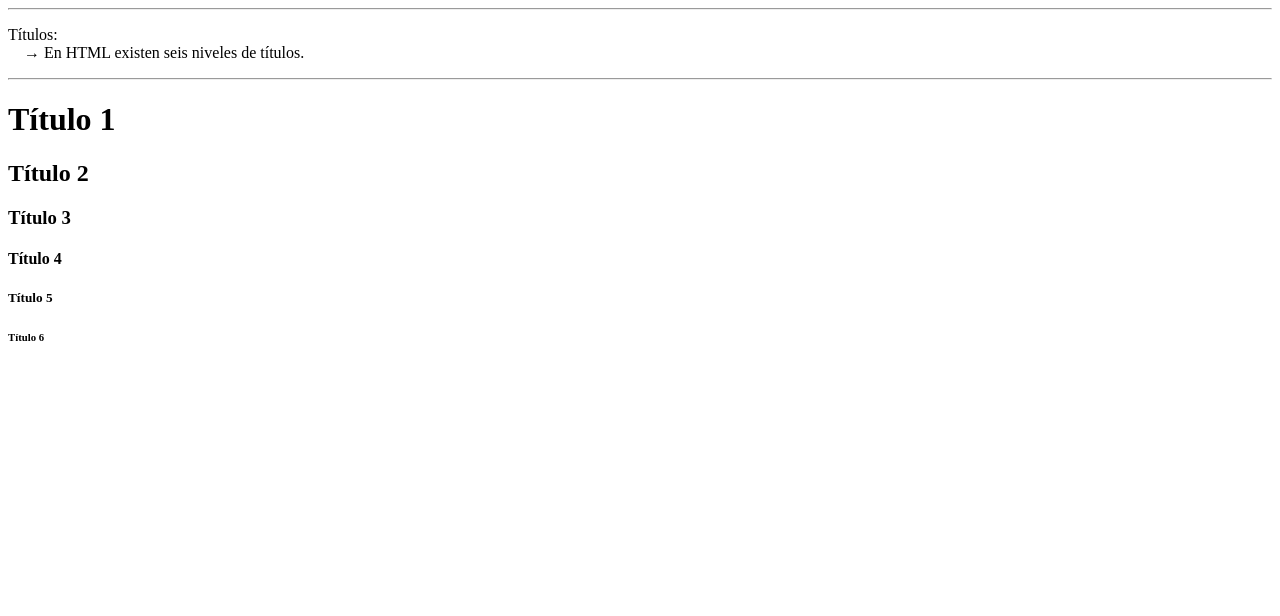
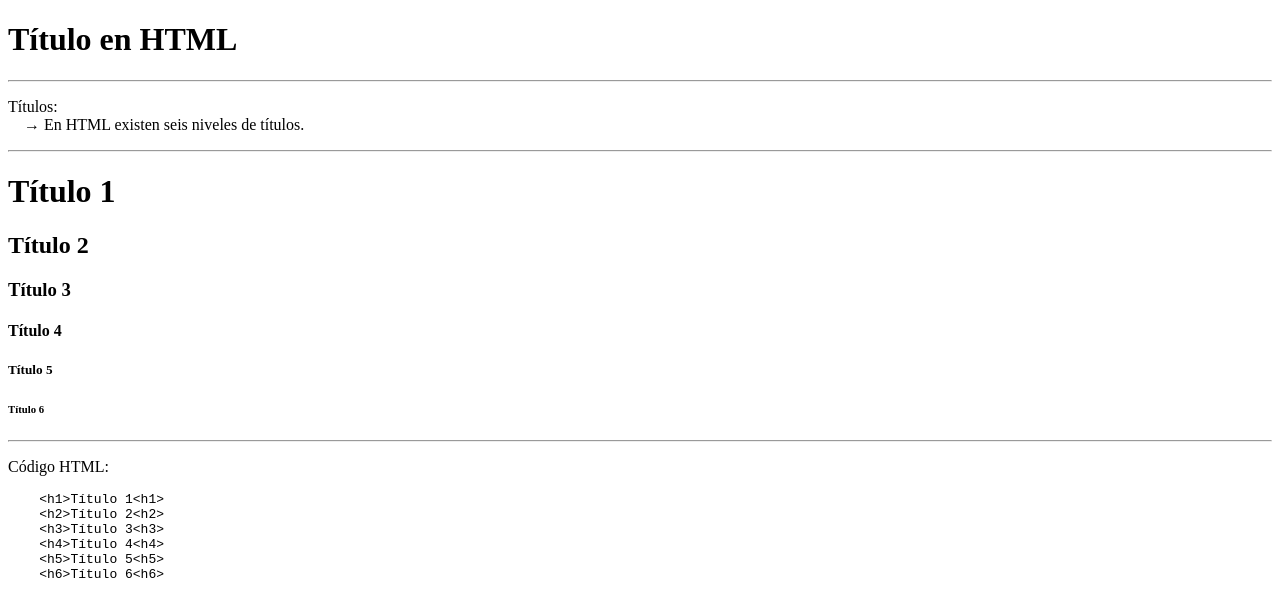
Before and after one commit to Alberte98/CURSO-HTML-CSS, a plain HTML site: page 01-titulos.html in a window 1280 px wide. Drawn offline with Linux system fonts and the light colour scheme.

Commit message:
Añadir títulos <h1>...<h6>

```diff
--- a/01-titulos.html
+++ b/01-titulos.html
@@ -8,6 +8,7 @@
 </head>
 
 <body>
+  <h1>Título en HTML</h1>
   <hr>
   <p>Títulos: <br>
     &nbsp;&nbsp;&nbsp;&nbsp;→ En HTML existen seis niveles de títulos.</p>
@@ -19,6 +20,18 @@
   <h4>Título 4</h4>
   <h5>Título 5</h5>
   <h6>Título 6</h6>
+
+  <hr>
+  <p>Código HTML:</p>
+  <pre>
+    &lt;h1>Título 1&lt;h1>
+    &lt;h2>Título 2&lt;h2>
+    &lt;h3>Título 3&lt;h3>
+    &lt;h4>Título 4&lt;h4>
+    &lt;h5>Título 5&lt;h5>
+    &lt;h6>Título 6&lt;h6>
+  </pre>
+
 </body>
 
 </html>
```
